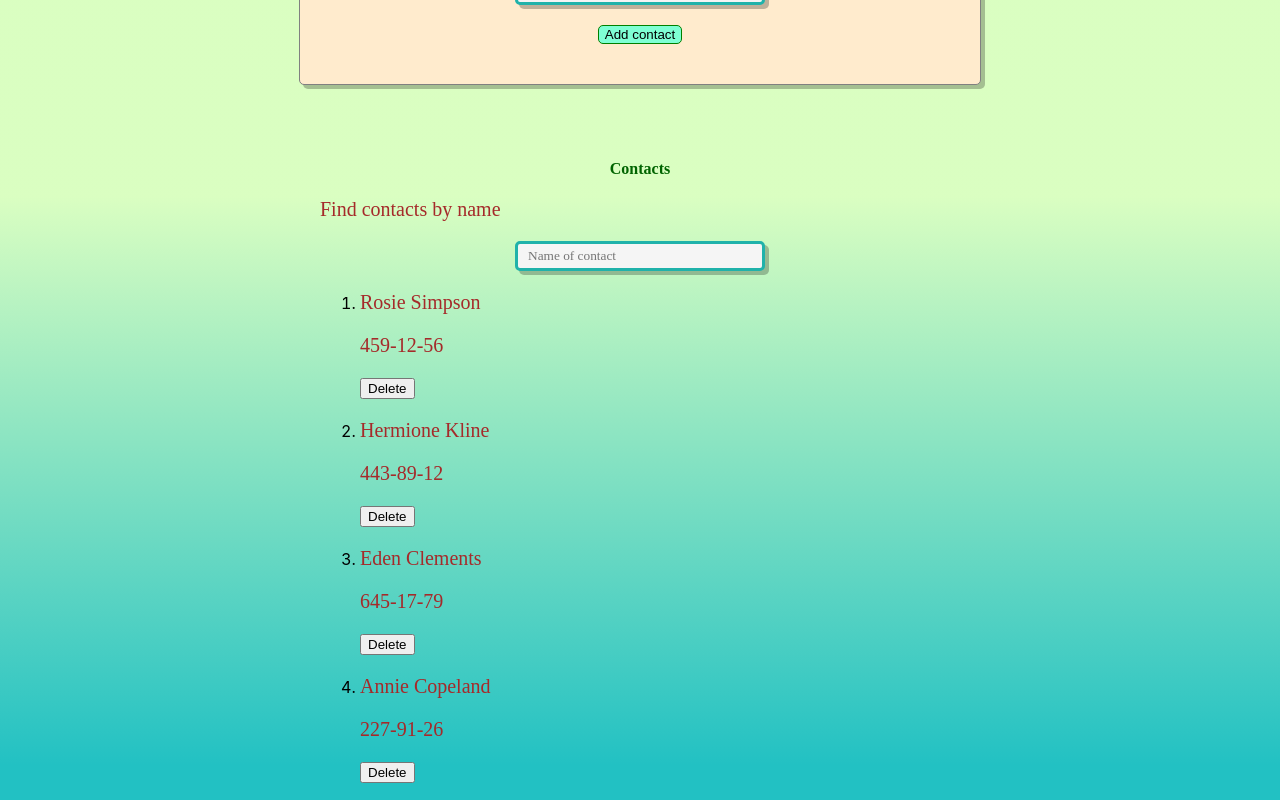
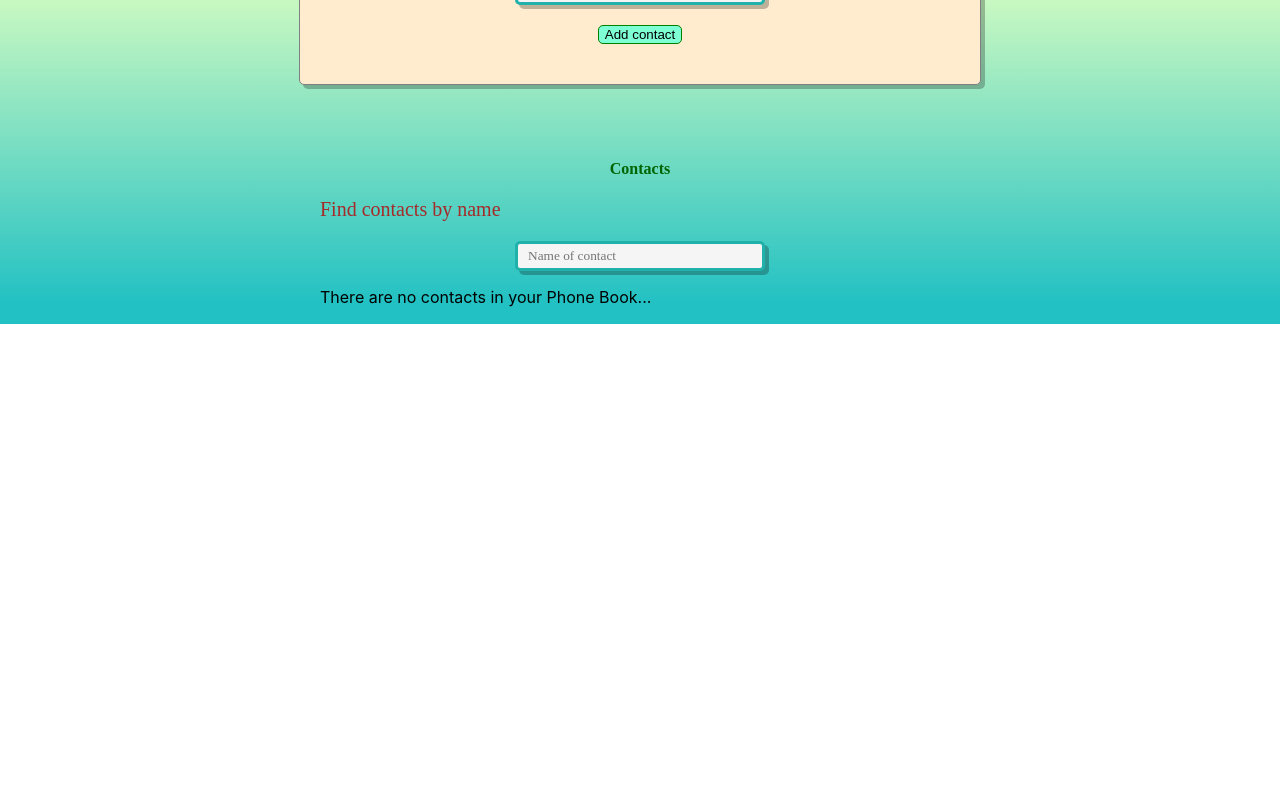
Before and after one commit to mariia-m-m/goit-react-hw-02-phonebook, a React (Create React App) app: page / in a window 1280 px wide. Shown: the part 361-1161 px from the top of the page. After the commit the page ends 800 px from the top, so only its background shows below. Built offline with nearby package versions, Linux system fonts and the light colour scheme.

Commit message:
add didmount and didupgrade

```diff
--- a/src/components/App.jsx
+++ b/src/components/App.jsx
@@ -8,12 +8,7 @@ import styles from '../components/phoneBook.module.css';
 
 export class App extends Component {
   state = {
-    contacts: [
-      { id: 'id-1', name: 'Rosie Simpson', number: '459-12-56' },
-      { id: 'id-2', name: 'Hermione Kline', number: '443-89-12' },
-      { id: 'id-3', name: 'Eden Clements', number: '645-17-79' },
-      { id: 'id-4', name: 'Annie Copeland', number: '227-91-26' },
-    ],
+    contacts: [],
     filter: '',
   };
 
@@ -70,6 +65,21 @@ export class App extends Component {
     return Boolean(contact);
   };
 
+  componentDidMount() {
+    const contacts = JSON.parse(localStorage.getItem('contacts'));
+
+    if (contacts && contacts.length > 0) {
+      this.setState({ contacts: contacts });
+    }
+  }
+
+  componentDidUpdate(prevProps, prevState) {
+    if (this.state.contacts.length !== prevState.contacts.length) {
+      const { contacts } = this.state;
+      localStorage.setItem('contacts', JSON.stringify(contacts));
+    }
+  }
+
   render() {
     const isContacts = Boolean(this.state.contacts.length);
     return (
```
